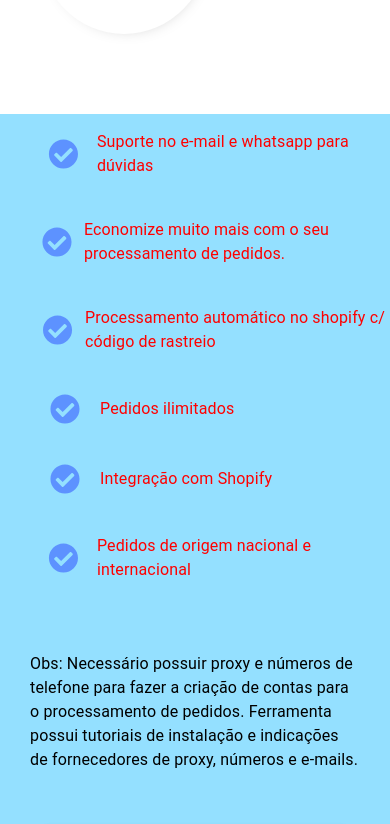
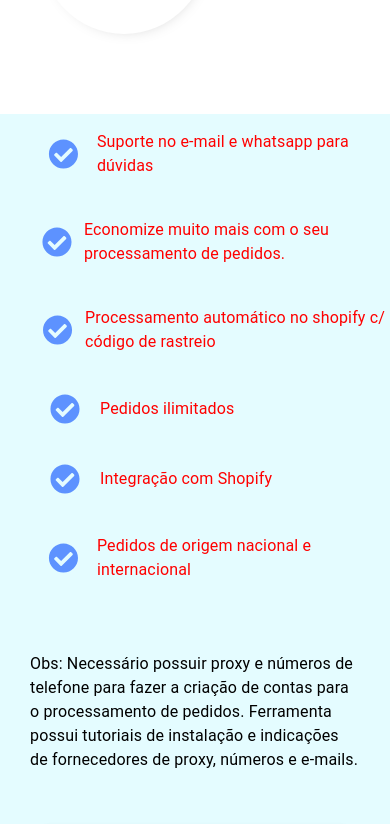
Before and after one commit to lucca-rodrigues/DropLinkFy-Front, a Next.js app: page / in a window 390 px wide. Shown: the part 3698-4522 px from the top of the page. Built offline with nearby package versions, Linux system fonts and the light colour scheme.

Commit message:
styles: add basic styles from reponsive website

```diff
--- a/src/components/benefits/benefits.module.css
+++ b/src/components/benefits/benefits.module.css
@@ -40,7 +40,7 @@
 @media(max-width: 768px){
   .section_benefits{
     background-image:none!important;
-    background-color: #04b7fe6c;
+    background-color: #E4FCFF;
   }
   .section_benefits_list_item_observation{
     padding: 30px;
```
